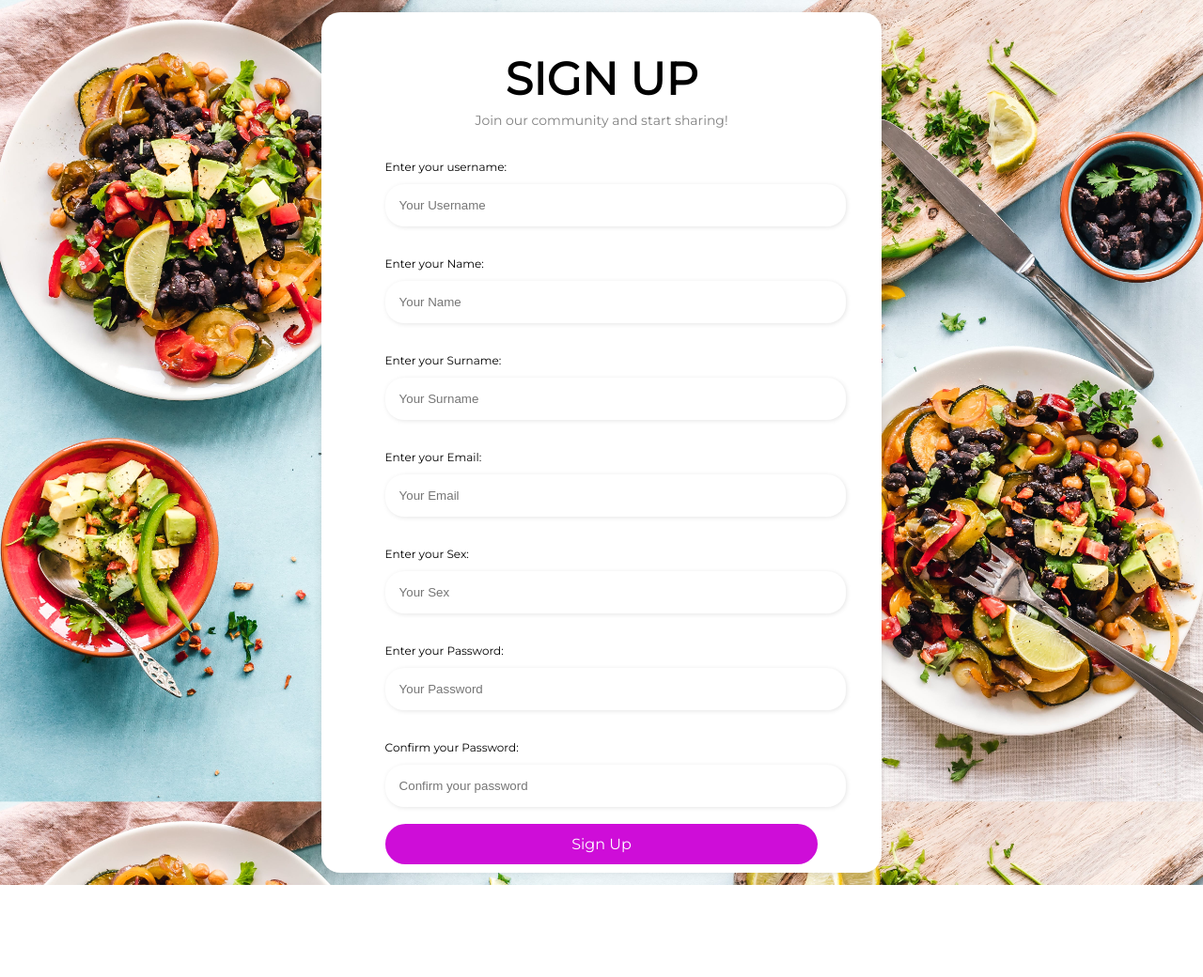
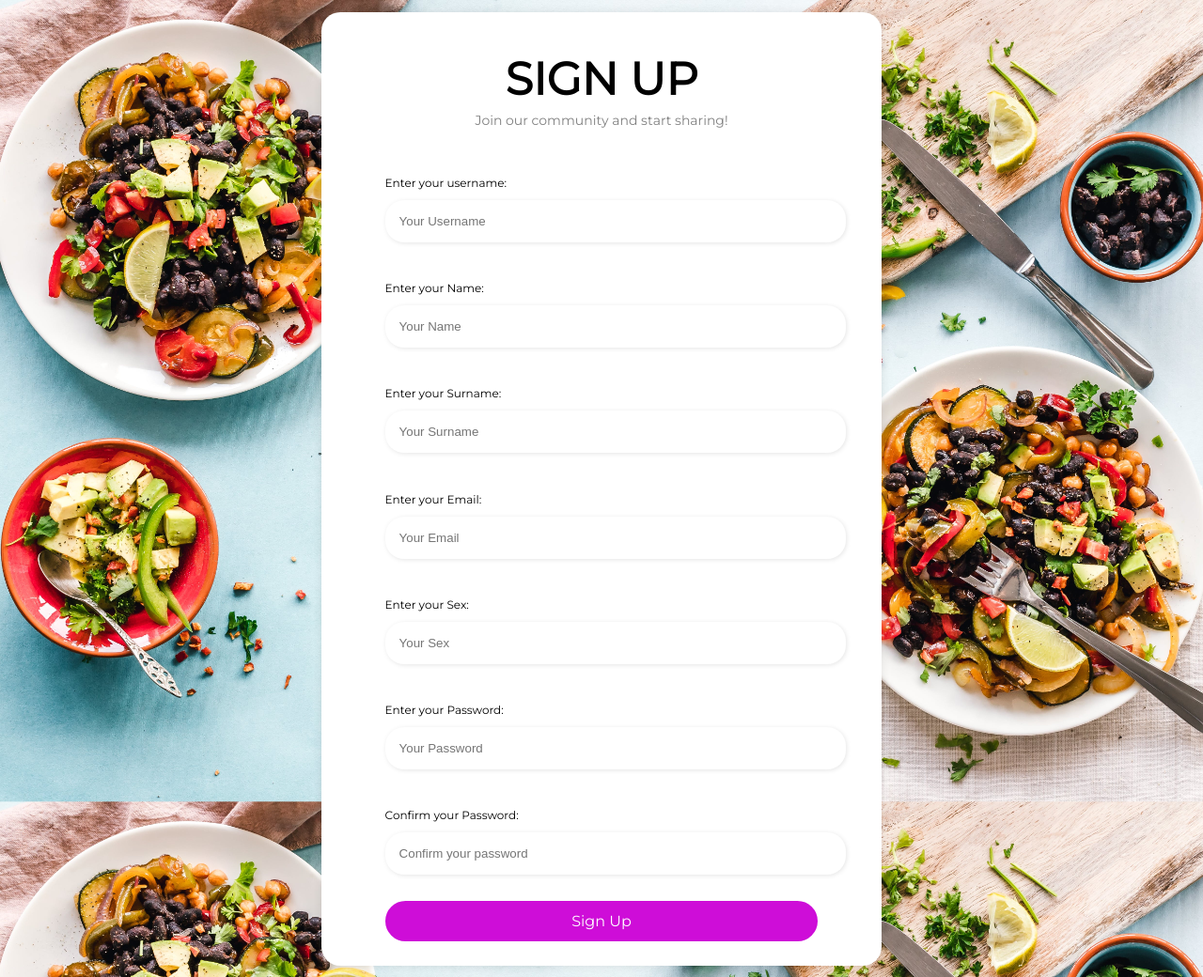
Before and after one commit to partypankes/WebTecnologiesProject, a PHP site: page /signup_page.php in a window 1280 px wide. Shown: the whole page at 94% size. Before the commit the page ends 942 px from the top, so only its background shows below. Run offline with PHP 8.4, Linux system fonts and the light colour scheme.

Commit message:
modifiche CSS Signup
Più spazio tra elementi, per la prima pagina

```diff
--- a/signup/style.css
+++ b/signup/style.css
@@ -45,7 +45,7 @@ body {
 .login-container .login-data{
     display: flex;
     flex-direction: column;
-    padding: 0 10%;
+    padding: 3% 10%;
 }
 
 .login-container .login-data label{
@@ -73,6 +73,7 @@ input {
 .username-container, .password-container {
     position: relative;
     align-items: center;
+    margin-bottom: 2%;
 }
 
 .username-container label, .password-container label {
@@ -156,7 +157,9 @@ input {
     justify-content: center;
     align-items: center;
     height: 50px;
+    margin-top: 2%;
 }
+
 
 .login-data .login #submitButton {
     padding: 10px 20px;
```
